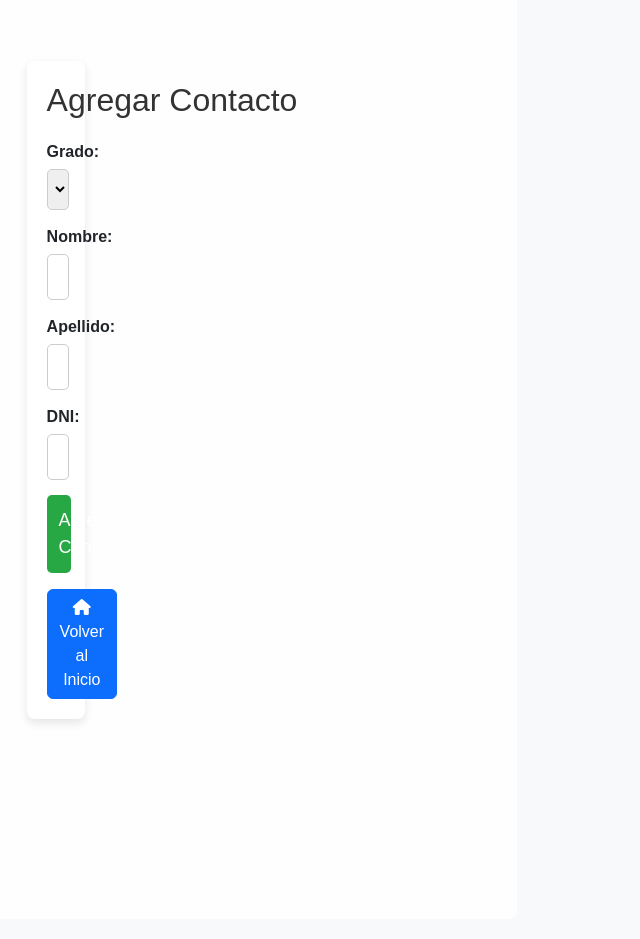
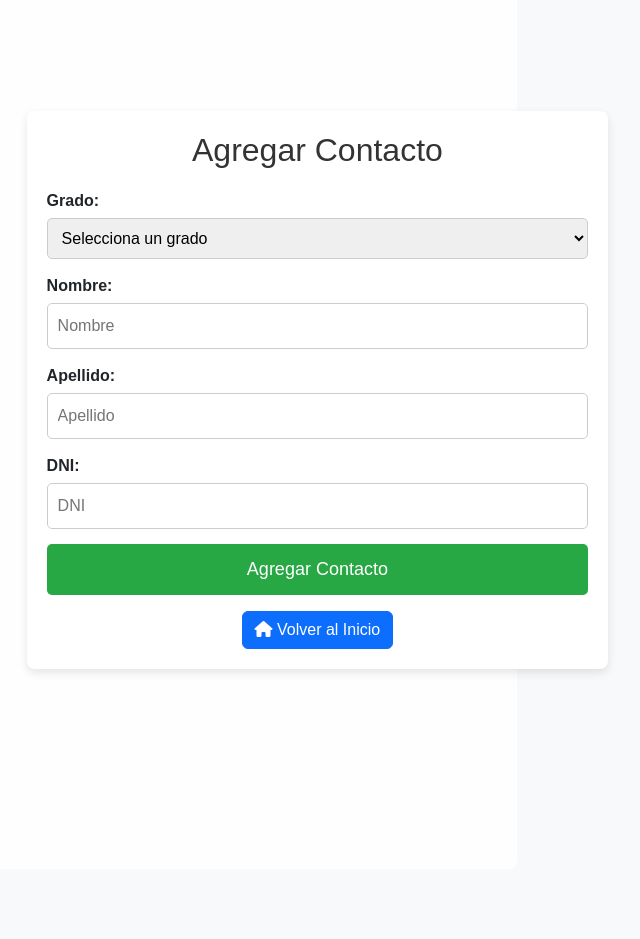
Before and after one commit to MiguelAngelZ1/libreta_direcciones, a Flask app: page /add in a window 1280 px wide. Shown: the whole page, without its empty margins (468-1108 px from the left). After the commit the page ends 673 px from the top, so only its background shows below. Run offline with Flask 3, Linux system fonts and the light colour scheme; some libraries are stand-ins or nearby versions.

Commit message:
Auto commit: 2025-05-07 13:20:37

```diff
--- a/static/styles.css
+++ b/static/styles.css
@@ -16,7 +16,7 @@ body {
   padding: 20px;
   border-radius: 8px;
   box-shadow: 0px 4px 10px rgba(0, 0, 0, 0.1);
-  width: 20%;
+  width: 200%;
   max-width: 600px;  /* Aumentado a 600px para mayor ancho y evitar que el título se divida */
   box-sizing: border-box;
 }
```
